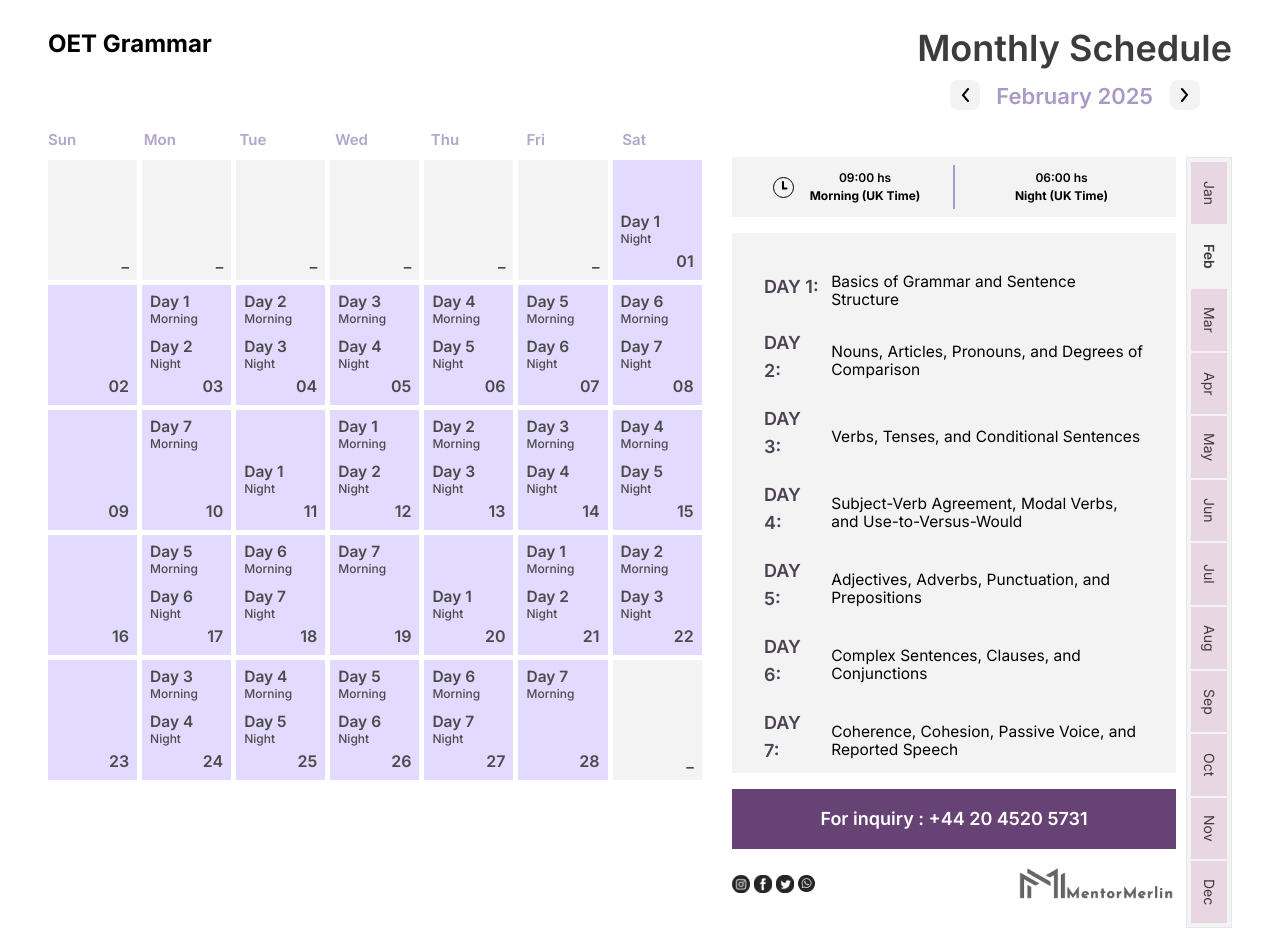
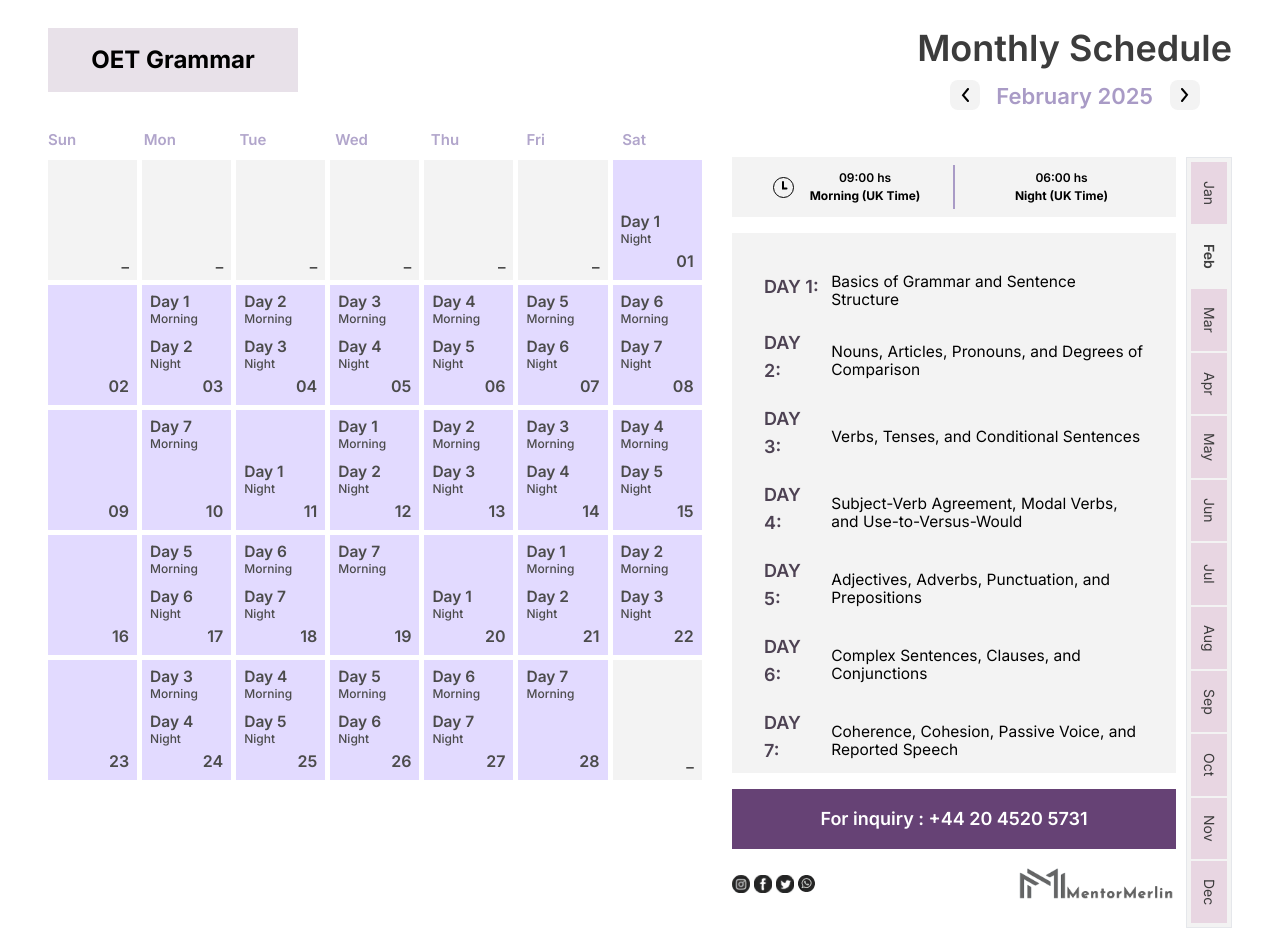
Before and after one commit to Sibin025/class_info, a React (Vite) app: page /#/ in a window 1280 px wide. Built offline with nearby package versions, Linux system fonts and the light colour scheme.

Commit message:
Added-bacground-box

```diff
--- a/src/Pages/Home.jsx
+++ b/src/Pages/Home.jsx
@@ -35,7 +35,11 @@ const Home = () => {
       <section className="md:mt-7 md:mx-10">
         <div className="m-2 xs:m6 min-w-[600px] xs:overflow-auto  box-border flex flex-col gap-4">
           <div className="flex justify-between w-full">
-            <h1 className="text-black text-2xl font-bold text-center">OET Grammar </h1>
+            <div className="w-[250px] py-4 bg-[#E8E1E9] h-min">
+              <h1 className="text-black text-2xl font-bold text-center">
+                OET Grammar
+              </h1>
+            </div>
             <div className="flex items-center flex-col gap-3">
               <span className="text-[#3C3C3C] text-4xl font-semibold">
                 Monthly Schedule
```
Also changed, not shown: 4 other files (tests, documents, lock files or other folders).
